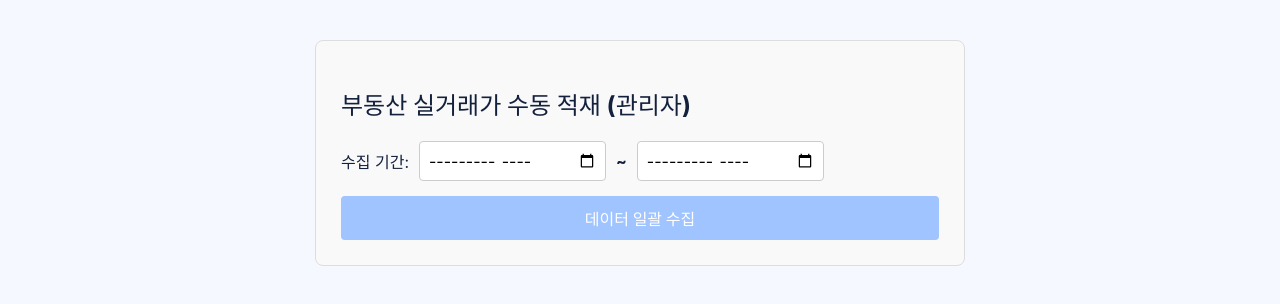
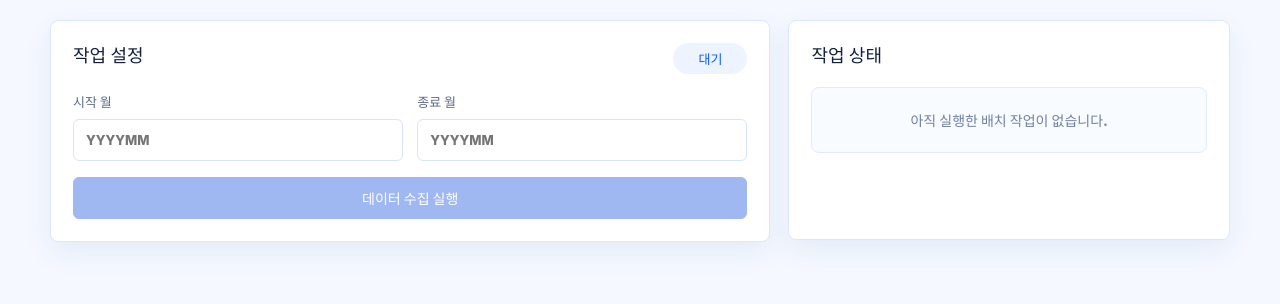
Before and after one commit to zipdaum/zipdaum, a Vue app in the folder frontend/: page /admin/batch in a window 1280 px wide. Shown: the top 304 px of the page. Built offline with nearby package versions, Linux system fonts and the light colour scheme; no server answers.

Commit message:
fix: 관리자 화면 업데이트

```diff
--- a/frontend/src/views/admin/AdminBatchView.vue
+++ b/frontend/src/views/admin/AdminBatchView.vue
@@ -1,140 +1,315 @@
+<script setup>
+import { computed, ref } from 'vue'
+import { runPropertyBatchByRange } from '../../api/admin'
+
+const startMonth = ref('')
+const endMonth = ref('')
+const isLoading = ref(false)
+const statusMessage = ref('')
+const statusType = ref('')
+
+const validStartMonth = computed(() => getValidMonth(startMonth.value))
+const validEndMonth = computed(() => getValidMonth(endMonth.value))
+
+const isValidRange = computed(() => {
+  if (!validStartMonth.value || !validEndMonth.value) {
+    return false
+  }
+
+  return validStartMonth.value <= validEndMonth.value
+})
+
+const canRunBatch = computed(
+  () => Boolean(validStartMonth.value && validEndMonth.value && isValidRange.value && !isLoading.value),
+)
+
+const hasInvalidMonthFormat = computed(
+  () =>
+    (startMonth.value && !validStartMonth.value) ||
+    (endMonth.value && !validEndMonth.value),
+)
+
+async function triggerBatch() {
+  if (!isValidRange.value) {
+    return
+  }
+
+  isLoading.value = true
+  statusMessage.value = ''
+  statusType.value = ''
+
+  try {
+    await runPropertyBatchByRange({
+      startMonth: validStartMonth.value,
+      endMonth: validEndMonth.value,
+    })
+    statusMessage.value = `${validStartMonth.value} ~ ${validEndMonth.value} 기간의 데이터 수집이 완료되었습니다.`
+    statusType.value = 'success'
+  } catch (error) {
+    statusMessage.value =
+      error.response?.data?.message ||
+      error.response?.data ||
+      '배치 실행 요청을 처리하지 못했습니다.'
+    statusType.value = 'error'
+  } finally {
+    isLoading.value = false
+  }
+}
+
+function handleStartMonthInput(event) {
+  startMonth.value = sanitizeMonthInput(event.target.value)
+}
+
+function handleEndMonthInput(event) {
+  endMonth.value = sanitizeMonthInput(event.target.value)
+}
+
+function sanitizeMonthInput(value) {
+  return value.replace(/\D/g, '').slice(0, 6)
+}
+
+function getValidMonth(value) {
+  const digits = value.replace(/\D/g, '')
+
+  if (digits.length !== 6) {
+    return ''
+  }
+
+  const year = digits.slice(0, 4)
+  const month = digits.slice(4, 6)
+  const monthNumber = Number(month)
+
+  if (monthNumber < 1 || monthNumber > 12) {
+    return ''
+  }
+
+  return `${year}${month}`
+}
+</script>
+
 <template>
-  <div class="admin-batch-container">
-    <h2>부동산 실거래가 수동 적재 (관리자)</h2>
+  <main class="app-shell admin-batch-page">
+    <section class="admin-batch-grid" aria-label="배치 작업 설정">
+      <article class="panel admin-control-panel">
+        <div class="panel-title-row">
+          <div>
+            <h2>작업 설정</h2>
+          </div>
+          <span>{{ isLoading ? '실행 중' : '대기' }}</span>
+        </div>
 
-    <div class="batch-control-panel">
-      <div class="input-group">
-        <label>수집 기간:</label>
-        <input type="month" v-model="startMonth" class="month-input" />
-        <span class="separator">~</span>
-        <input type="month" v-model="endMonth" class="month-input" />
-      </div>
+        <form class="admin-batch-form" @submit.prevent="triggerBatch">
+          <div class="month-range-fields">
+            <label>
+              <span>시작 월</span>
+              <input
+                :value="startMonth"
+                type="text"
+                inputmode="numeric"
+                maxlength="6"
+                placeholder="YYYYMM"
+                required
+                @input="handleStartMonthInput"
+              />
+            </label>
 
-      <button
-        @click="triggerBatch"
-        :disabled="isLoading || !isValidRange"
-        class="run-btn"
-      >
-        {{ isLoading ? '실행 요청 중...' : '데이터 일괄 수집' }}
-      </button>
-    </div>
+            <label>
+              <span>종료 월</span>
+              <input
+                :value="endMonth"
+                type="text"
+                inputmode="numeric"
+                maxlength="6"
+                placeholder="YYYYMM"
+                required
+                @input="handleEndMonthInput"
+              />
+            </label>
+          </div>
 
-    <div v-if="startMonth && endMonth && !isValidRange" class="warning-text">
-      종료 월은 시작 월과 같거나 미래여야 합니다.
-    </div>
+          <p v-if="hasInvalidMonthFormat" class="form-message" role="alert">
+            연월은 202604처럼 6자리 숫자로 입력해주세요.
+          </p>
 
-    <div v-if="message" :class="['message-box', messageType]">
-      {{ message }}
-    </div>
-  </div>
+          <p
+            v-else-if="startMonth && endMonth && !isValidRange"
+            class="form-message"
+            role="alert"
+          >
+            종료 월은 시작 월과 같거나 이후여야 합니다.
+          </p>
+
+          <button class="primary-button admin-run-button" type="submit" :disabled="!canRunBatch">
+            {{ isLoading ? '실행 요청 중' : '데이터 수집 실행' }}
+          </button>
+        </form>
+      </article>
+
+      <aside class="panel admin-status-panel" aria-labelledby="admin-status-title">
+        <div class="panel-title-row">
+          <div>
+            <h2 id="admin-status-title">작업 상태</h2>
+          </div>
+        </div>
+
+        <div v-if="isLoading" class="admin-status-box loading" role="status">
+          <span class="admin-loading-spinner" aria-hidden="true"></span>
+          <div>
+            <strong>데이터 수집 중입니다.</strong>
+            <p>데이터 수집이 완료될 때까지 잠시만 기다려주세요.</p>
+          </div>
+        </div>
+
+        <div v-else-if="statusMessage" :class="['admin-status-box', statusType]" role="status">
+          <strong>{{ statusType === 'success' ? '데이터 수집 완료' : '요청 실패' }}</strong>
+          <p>{{ statusMessage }}</p>
+        </div>
+
+        <p v-else class="empty-message compact-empty-message">
+          아직 실행한 배치 작업이 없습니다.
+        </p>
+      </aside>
+    </section>
+  </main>
 </template>
 
-<script setup>
-import { ref, computed } from 'vue';
-import axios from 'axios';
-
-// 상태 관리
-const startMonth = ref(''); // 예: '2025-01'
-const endMonth = ref('');   // 예: '2026-06'
-const isLoading = ref(false);
-const message = ref('');
-const messageType = ref('');
-
-// 💡 유효성 검사 (시작 월 <= 종료 월)
-const isValidRange = computed(() => {
-  if (!startMonth.value || !endMonth.value) return false;
-  return startMonth.value <= endMonth.value;
-});
-
-// 배치 실행 함수
-const triggerBatch = async () => {
-  if (!isValidRange.value) return;
-
-  // '2025-01' -> '202501' 형태로 변환
-  const formattedStart = startMonth.value.replace('-', '');
-  const formattedEnd = endMonth.value.replace('-', '');
-
-  isLoading.value = true;
-  message.value = '';
-
-  try {
-    // 💡 쿼리 파라미터로 전송
-    const response = await axios.get(`http://localhost:8080/api/admin/batch/property/manual?startMonth=${formattedStart}&endMonth=${formattedEnd}`);
-
-    messageType.value = 'success';
-    message.value = response.data;
-  } catch (error) {
-    console.error('배치 실행 중 오류 발생:', error);
-    messageType.value = 'error';
-    message.value = error.response?.data || '서버 통신에 실패했습니다.';
-  } finally {
-    isLoading.value = false;
-  }
-};
-</script>
-
 <style scoped>
-.admin-batch-container {
-  max-width: 650px;
-  margin: 40px auto;
-  padding: 25px;
-  border: 1px solid #ddd;
-  border-radius: 8px;
-  background-color: #f9f9f9;
+.admin-batch-page {
+  display: grid;
+  gap: 18px;
 }
 
-.batch-control-panel {
-  display: flex;
-  flex-direction: column;
-  gap: 15px;
-  margin-top: 20px;
+.admin-batch-grid {
+  display: grid;
+  grid-template-columns: minmax(0, 0.62fr) minmax(320px, 0.38fr);
+  gap: 18px;
+  align-items: start;
 }
 
-.input-group {
-  display: flex;
-  align-items: center;
-  gap: 10px;
+.admin-batch-form {
+  display: grid;
+  gap: 16px;
 }
 
-.separator {
-  font-weight: bold;
+.admin-control-panel,
+.admin-status-panel {
+  min-height: 220px;
 }
 
-.month-input {
-  padding: 8px;
-  border: 1px solid #ccc;
-  border-radius: 4px;
+.month-range-fields {
+  display: grid;
+  grid-template-columns: repeat(2, minmax(0, 1fr));
+  gap: 14px;
 }
 
-.run-btn {
-  padding: 10px 16px;
-  background-color: #007bff;
-  color: white;
-  border: none;
-  border-radius: 4px;
-  cursor: pointer;
-  font-weight: bold;
-  transition: background-color 0.3s;
+.month-range-fields label {
+  display: grid;
+  gap: 8px;
+  color: #5e6b85;
+  font-size: 13px;
+  font-weight: 800;
 }
 
-.run-btn:disabled {
-  background-color: #a0c4ff;
-  cursor: not-allowed;
+.month-range-fields input {
+  width: 100%;
+  min-height: 42px;
+  border: 1px solid #d8e4fb;
+  border-radius: 6px;
+  background: #ffffff;
+  color: #14213d;
+  padding: 0 12px;
 }
 
-.warning-text {
-  color: #dc3545;
-  font-size: 0.9em;
-  margin-top: 5px;
+.month-range-fields input:focus {
+  border-color: #0b5cff;
+  outline: 3px solid rgba(11, 92, 255, 0.14);
 }
 
-.message-box {
-  margin-top: 20px;
-  padding: 12px;
-  border-radius: 4px;
-  font-weight: bold;
+.admin-run-button {
+  width: 100%;
+  min-height: 42px;
 }
 
-.success { background-color: #d4edda; color: #155724; border: 1px solid #c3e6cb; }
-.error { background-color: #f8d7da; color: #721c24; border: 1px solid #f5c6cb; }
+.admin-run-button:disabled {
+  border-color: #9fb8f2;
+  background: #9fb8f2;
+  cursor: default;
+}
+
+.admin-status-box {
+  display: grid;
+  gap: 8px;
+  border: 1px solid #e2ebfb;
+  border-radius: 8px;
+  background: #f8fbff;
+  padding: 18px;
+}
+
+.admin-status-box strong {
+  color: #17233f;
+  font-size: 16px;
+  font-weight: 900;
+}
+
+.admin-status-box p {
+  margin: 0;
+  color: #53617c;
+  font-size: 14px;
+  font-weight: 800;
+  line-height: 1.6;
+}
+
+.admin-status-box.success {
+  border-color: #caefd9;
+  background: #f6fdf8;
+}
+
+.admin-status-box.success strong {
+  color: #128a47;
+}
+
+.admin-status-box.error {
+  border-color: #fed7d7;
+  background: #fff5f5;
+}
+
+.admin-status-box.error strong {
+  color: #c53030;
+}
+
+.admin-status-box.loading strong {
+  color: #0b5cff;
+}
+
+.admin-status-box.loading {
+  grid-template-columns: 28px minmax(0, 1fr);
+  align-items: start;
+}
+
+.admin-loading-spinner {
+  width: 24px;
+  height: 24px;
+  border: 3px solid #dbe7ff;
+  border-top-color: #0b5cff;
+  border-radius: 999px;
+  animation: admin-spin 0.8s linear infinite;
+}
+
+@keyframes admin-spin {
+  to {
+    transform: rotate(360deg);
+  }
+}
+
+@media (max-width: 900px) {
+  .admin-batch-grid {
+    grid-template-columns: 1fr;
+  }
+}
+
+@media (max-width: 640px) {
+  .month-range-fields {
+    grid-template-columns: 1fr;
+  }
+}
 </style>
```
